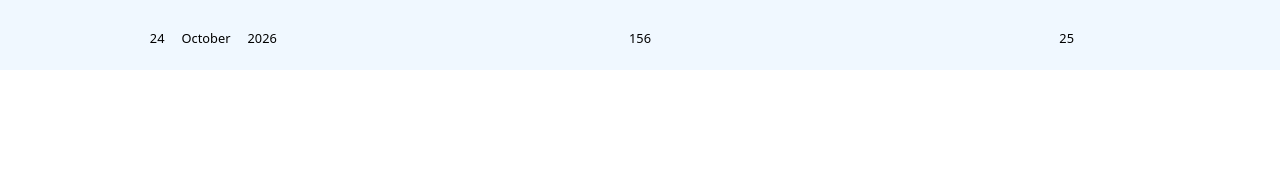
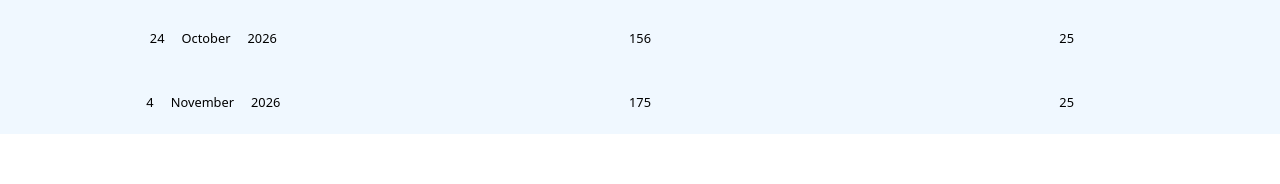
Before and after one commit to vancofnotalive/eggs, a plain HTML site: page index.html in a window 1280 px wide. Shown: the part 178-362 px from the top of the page. Drawn offline with Linux system fonts and the light colour scheme.

Commit message:
Update index.html

```diff
--- a/index.html
+++ b/index.html
@@ -216,6 +216,25 @@ to make a new row make a new role in table-content section -->
 
 
 
+<section class="table-row">
+<section class="table-row-element">
+  <span class="day">4</span>
+  <span class="month">November</span>
+  <span class="year">2026</span>
+</section>
+<section class="table-row-element">
+  <span>
+    175
+  </span>
+</section>
+<section class="table-row-element">
+  <span>
+    25
+  </span>
+</section>
+</section>
+
+
                 <!-- contents end -->
             </section>
             <section class="table-total">
```
